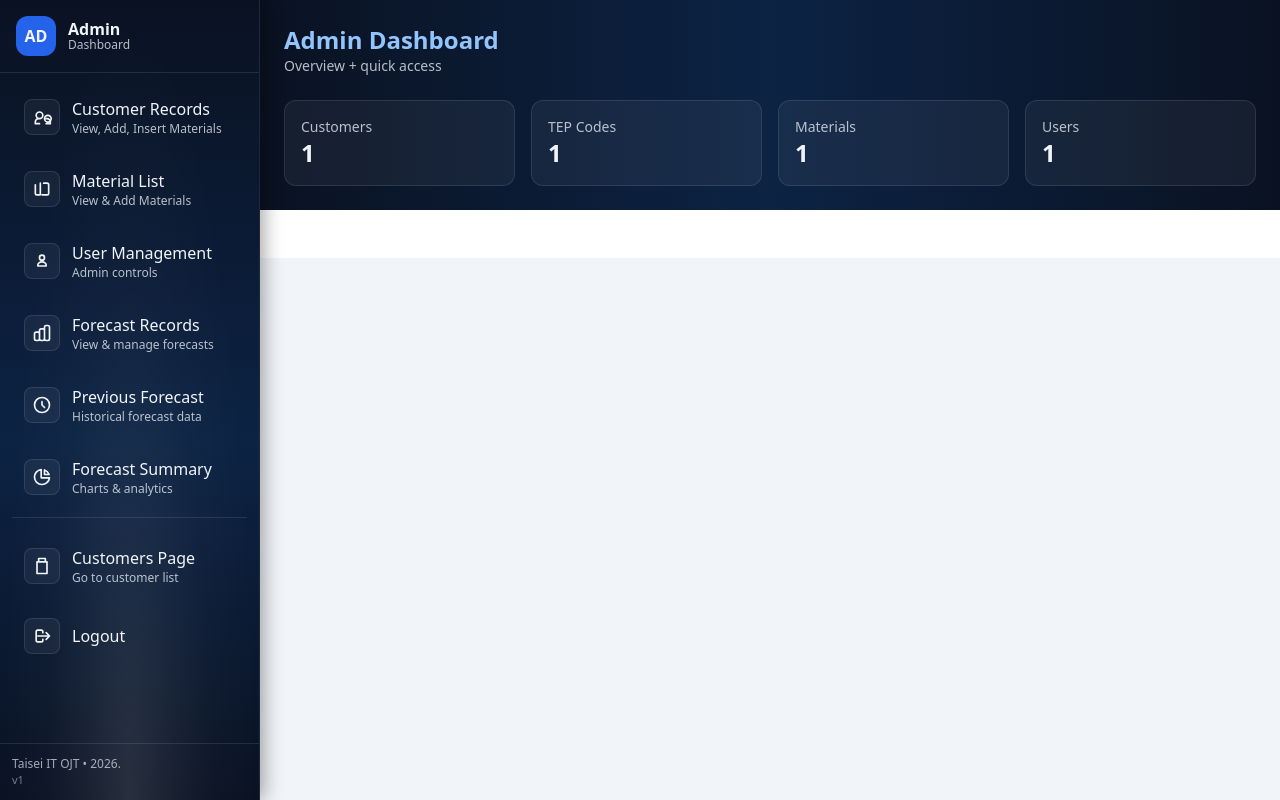
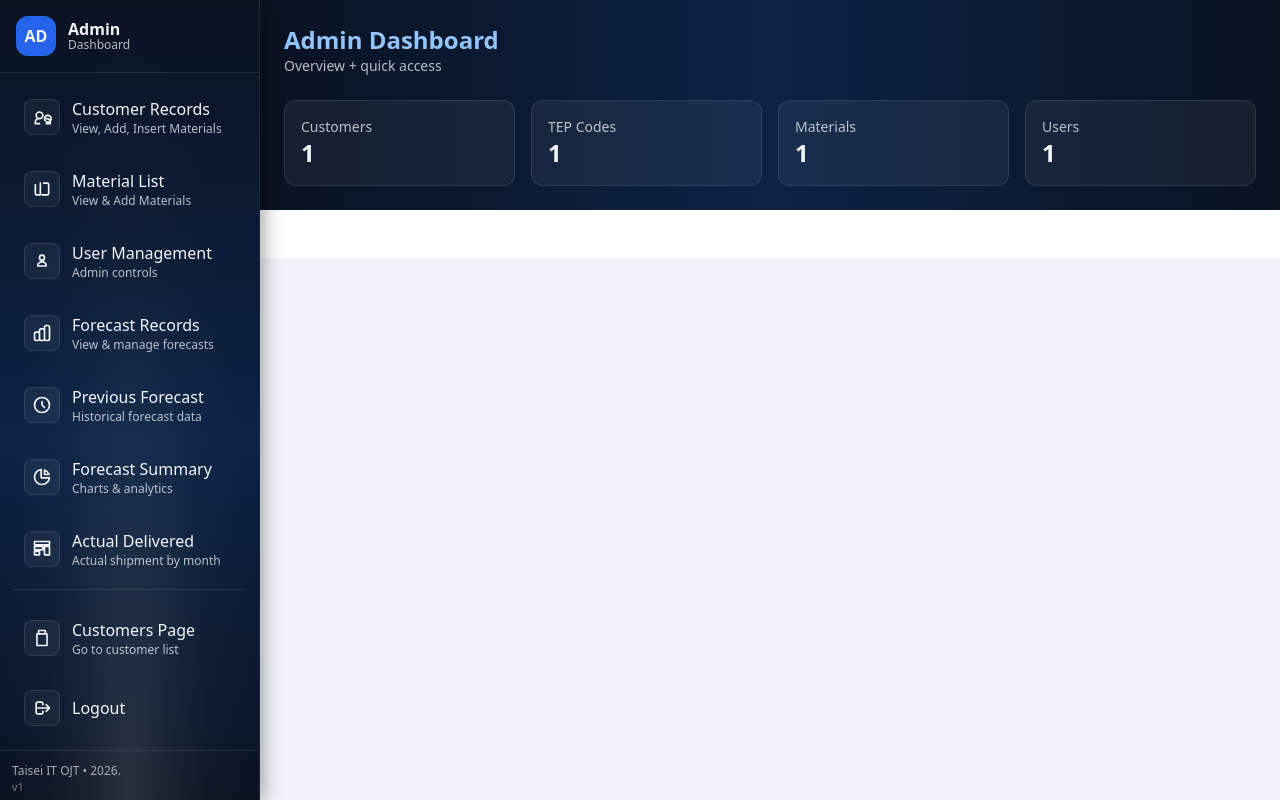
Before and after one commit to JedEstor/TELS-main, a Django app: template TELS-main/app/templates/admin/dashboard.html in a window 1280 px wide. Run offline with Django 5.2, Linux system fonts and the light colour scheme; the template is opened without the code that fills it: most values are stand-ins (such as "Sample title", 1, 10 or a date in 2020); some libraries are stand-ins or nearby versions.

Commit message:
Add Actual Delivered tab to admin dashboard

```diff
--- a/TELS-main/app/templates/admin/dashboard.html
+++ b/TELS-main/app/templates/admin/dashboard.html
@@ -322,6 +322,22 @@
         </div>
       </a>
 
+      <!-- Actual Delivered Link -->
+      <a href="{% url 'app:admin_dashboard' %}?tab=actual_delivered"
+         class="flex items-center gap-3 px-3 py-3 rounded-xl hover:bg-white/5 transition
+                {% if tab == 'actual_delivered' %}bg-white/10{% endif %}">
+        <span class="inline-flex h-9 w-9 rounded-lg bg-white/5 items-center justify-center border border-white/10">
+          <svg xmlns="http://www.w3.org/2000/svg" class="h-5 w-5" fill="none" viewBox="0 0 24 24" stroke="currentColor">
+            <path stroke-linecap="round" stroke-linejoin="round" stroke-width="2"
+                  d="M3 3h18v4H3V3zm0 6h10v4H3V9zm0 6h6v4H3v-4zM15 9h6v10h-6V9z" />
+          </svg>
+        </span>
+        <div class="nav-text">
+          <div class="font-medium">Actual Delivered</div>
+          <div class="text-xs text-slate-200/80">Actual shipment by month</div>
+        </div>
+      </a>
+
       <!-- Divider -->
       <div class="pt-2 border-t border-white/10"></div>
 
@@ -372,8 +388,43 @@
 
         <div class="flex flex-col gap-4 md:flex-row md:items-center md:justify-between">
           <div>
-            <h1 class="text-2xl font-bold text-blue-300">Admin Dashboard</h1>
-            <p class="text-sm text-slate-200/80">Overview + quick access</p>
+            <h1 class="text-2xl font-bold text-blue-300">
+              Admin Dashboard
+              {% if tab == "customers" %}
+                · Customer Records
+              {% elif tab == "materials" %}
+                · Material List
+              {% elif tab == "users" %}
+                · User Management
+              {% elif tab == "forecast" %}
+                · Forecast Records
+              {% elif tab == "previous_forecast" %}
+                · Previous Forecast
+              {% elif tab == "forecast_summary" %}
+                · Forecast Summary
+              {% elif tab == "actual_delivered" %}
+                · Actual Delivered
+              {% endif %}
+            </h1>
+            <p class="text-sm text-slate-200/80">
+              {% if tab == "customers" %}
+                View customers, parts and TEP codes
+              {% elif tab == "materials" %}
+                Manage material masterlist
+              {% elif tab == "users" %}
+                Manage admin and staff users
+              {% elif tab == "forecast" %}
+                View and edit current forecast records
+              {% elif tab == "previous_forecast" %}
+                Review previous year forecasts
+              {% elif tab == "forecast_summary" %}
+                Compare previous and current forecasts
+              {% elif tab == "actual_delivered" %}
+                View actual delivered quantities per month
+              {% else %}
+                Overview + quick access
+              {% endif %}
+            </p>
           </div>
         </div>
 
@@ -927,7 +978,7 @@
         {% endif %}
 
         <!-- Forecast content will be included here from separate templates -->
-        {% if tab == "forecast" or tab == "previous_forecast" or tab == "forecast_summary" %}
+        {% if tab == "forecast" or tab == "previous_forecast" or tab == "forecast_summary" or tab == "actual_delivered" %}
           {% include "admin/forecast_pages.html" %}
         {% endif %}
 
```
